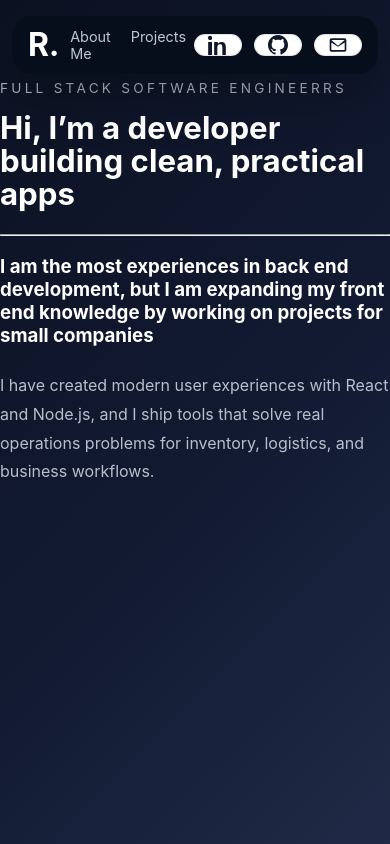
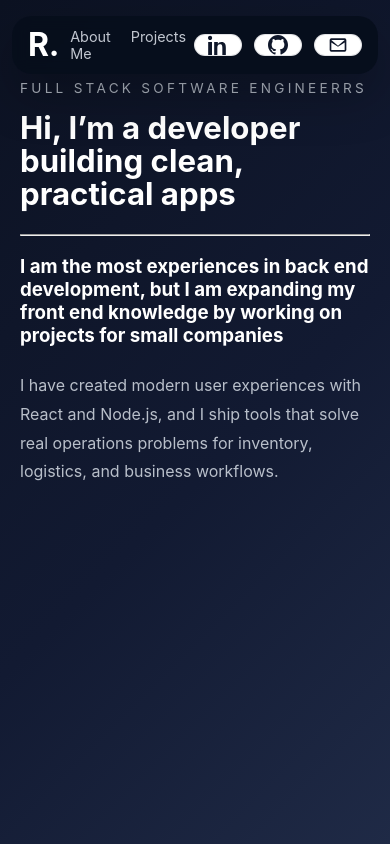
Before and after one commit to osoplateado/inventoryManagement, a React (Vite) app: page / in a window 390 px wide. Shown: the top 844 px of the page. Built offline with nearby package versions, Linux system fonts and the light colour scheme.

Commit message:
added snake cursor to home page

```diff
--- a/src/App.jsx
+++ b/src/App.jsx
@@ -1,5 +1,6 @@
 import { useEffect, useMemo, useState } from 'react';
 import { Route, Routes, useLocation, useNavigate } from 'react-router-dom';
+import CursorSnake from './components/CursorSnake';
 import Footer from './components/Footer';
 import Header from './components/Header';
 import HomePage from './components/HomePage';
@@ -197,7 +198,8 @@ function App() {
   }
 
   return (
-    <div>
+    <div className={page === 'home' ? 'home-page' : ''}>
+      {page === 'home' && <CursorSnake />}
       <Header page={page} heroStyles={heroStyles} onHeroMove={handleHeroMove} onHeroLeave={handleHeroLeave} navigateTo={navigateTo} />
 
       <main className={`container${location.pathname === '/inventory/list' ? ' full-width' : ''}`}>
--- /dev/null
+++ b/src/components/CursorSnake.jsx
@@ -0,0 +1,70 @@
+import { useEffect, useRef } from 'react';
+
+const COUNT = 14;
+const HEAD_RADIUS = 72;
+const TAIL_RADIUS = 16;
+
+export default function CursorSnake() {
+  const elRef = useRef(null);
+  const pos = useRef(Array.from({ length: COUNT }, () => ({ x: -300, y: -300 })));
+  const mouse = useRef({ x: -300, y: -300 });
+  const active = useRef(false);
+  const raf = useRef(null);
+
+  useEffect(() => {
+    const hero = document.querySelector('.site-header.hero');
+    function onEnter() { active.current = true; }
+    function onLeave() { active.current = false; }
+    hero?.addEventListener('mouseenter', onEnter);
+    hero?.addEventListener('mouseleave', onLeave);
+
+    function onMove(e) {
+      mouse.current.x = e.clientX;
+      mouse.current.y = e.clientY;
+    }
+
+    function tick() {
+      const p = pos.current;
+      const m = mouse.current;
+
+      p[0].x += (m.x - p[0].x) * 0.42;
+      p[0].y += (m.y - p[0].y) * 0.42;
+
+      for (let i = 1; i < COUNT; i++) {
+        p[i].x += (p[i - 1].x - p[i].x) * 0.24;
+        p[i].y += (p[i - 1].y - p[i].y) * 0.24;
+      }
+
+      if (elRef.current) {
+        elRef.current.style.opacity = active.current ? '1' : '0';
+        // Keep dot grid aligned with the hero's ::after as page scrolls
+        const sy = window.scrollY % 40;
+        elRef.current.style.backgroundPosition = `0 ${-sy}px, 20px ${20 - sy}px`;
+
+        const mask = p.map((pt, i) => {
+          const t = i / (COUNT - 1);
+          const radius = HEAD_RADIUS - (HEAD_RADIUS - TAIL_RADIUS) * t;
+          const alpha = (1 - t * 0.72).toFixed(2);
+          return `radial-gradient(circle at ${pt.x}px ${pt.y}px, rgba(255,255,255,${alpha}) 0%, transparent ${radius}px)`;
+        }).join(', ');
+
+        elRef.current.style.maskImage = mask;
+        elRef.current.style.webkitMaskImage = mask;
+      }
+
+      raf.current = requestAnimationFrame(tick);
+    }
+
+    window.addEventListener('mousemove', onMove);
+    raf.current = requestAnimationFrame(tick);
+
+    return () => {
+      window.removeEventListener('mousemove', onMove);
+      hero?.removeEventListener('mouseenter', onEnter);
+      hero?.removeEventListener('mouseleave', onLeave);
+      cancelAnimationFrame(raf.current);
+    };
+  }, []);
+
+  return <div ref={elRef} aria-hidden="true" className="snake-dot" />;
+}
--- a/styles.css
+++ b/styles.css
@@ -256,6 +256,24 @@ textarea {
   flex-wrap: wrap;
   gap: 1rem;
 }
+
+/* Snake cursor */
+
+.snake-dot {
+  position: fixed;
+  inset: 0;
+  pointer-events: none;
+  z-index: 9999;
+  opacity: 0;
+  transition: opacity 0.3s ease;
+  background-image:
+    radial-gradient(circle, rgba(255, 255, 255, 0.95) 2px, transparent 4px),
+    radial-gradient(circle, rgba(255, 255, 255, 0.95) 2px, transparent 4px);
+  background-size: 40px 40px, 40px 40px;
+  background-position: 0 0, 20px 20px;
+  background-repeat: repeat;
+}
+
 
 /* Panels and cards */
 .panel {
@@ -848,7 +866,7 @@ textarea {
   /* Hero content: full width on mobile */
   .hero-content {
     max-width: 100%;
-    padding: 0;
+    padding: 0 1.25rem;
     margin-top: 2rem;
   }
 
```
